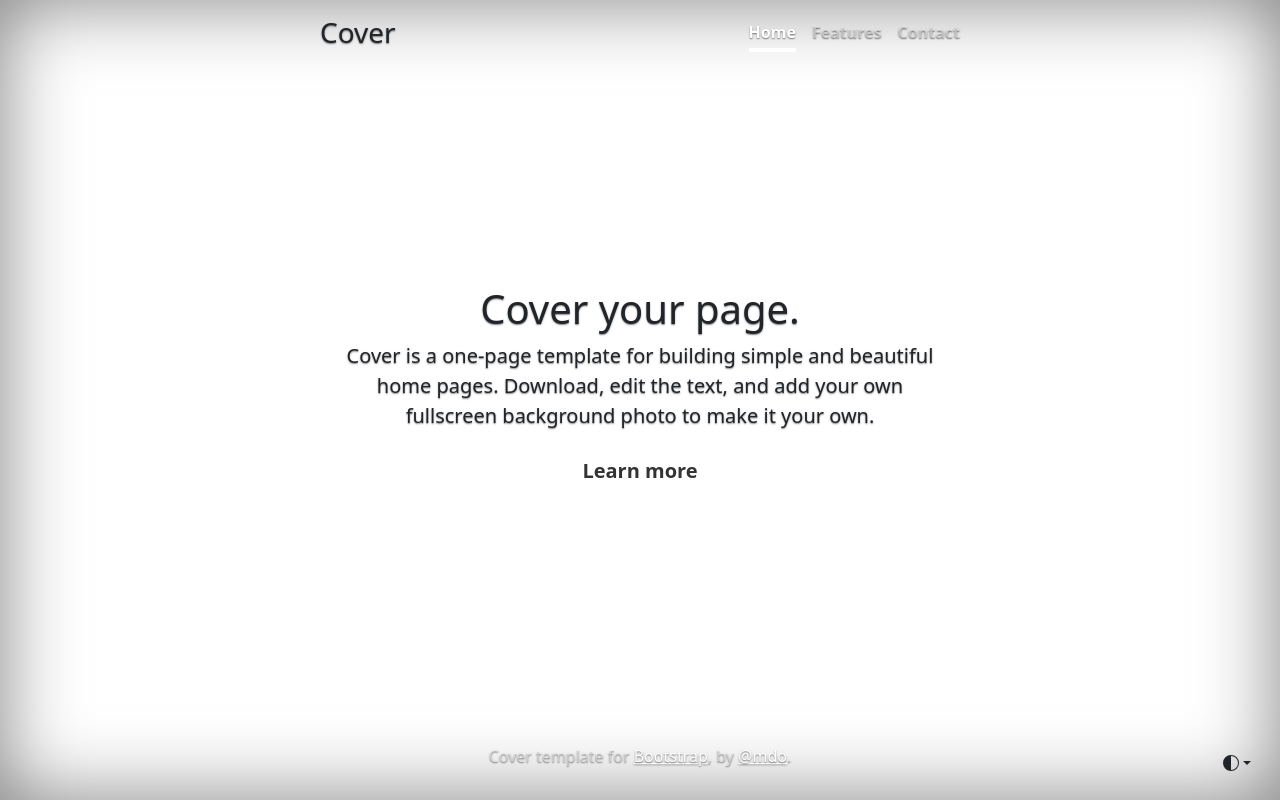
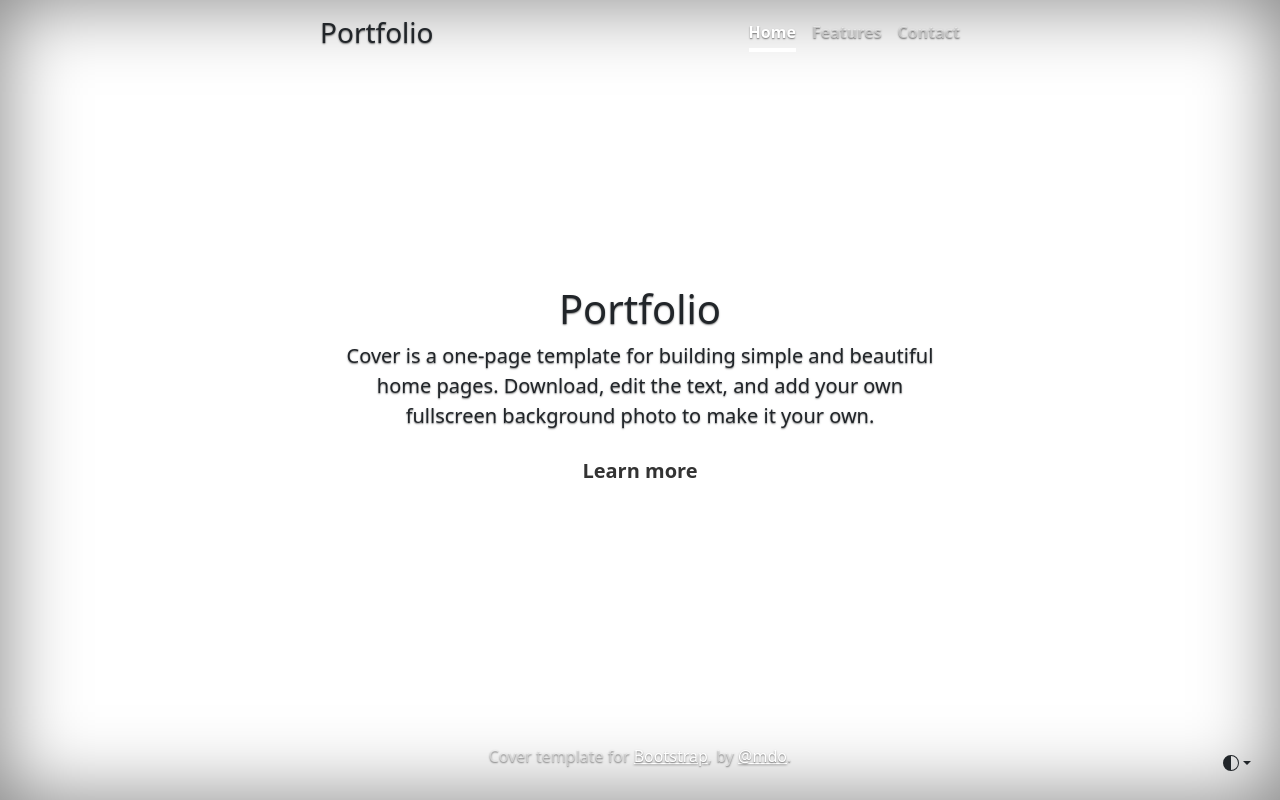
Before and after one commit to Alyessa357/zaio-bootstrap-portfolio, a plain HTML site: page index.html in a window 1280 px wide. Drawn offline with nearby package versions, Linux system fonts and the light colour scheme; a script that the page names is missing.

Commit message:
modified title and nav-title

```diff
--- a/index.html
+++ b/index.html
@@ -1,5 +1,6 @@
 <!doctype html>
 <html lang="en" class="h-100" data-bs-theme="auto">
+
   <head>
     <meta charset="utf-8" />
     <meta name="viewport" content="width=device-width, initial-scale=1" />
@@ -9,7 +10,8 @@
       content="Mark Otto, Jacob Thornton, and Bootstrap contributors"
     />
     <meta name="generator" content="Astro v5.13.2" />
-    <title>Cover Template · Bootstrap v5.3</title>
+    <title>Portfolio | Alyessa Moodley</title>
+    <!-- Bootstrap core CSS -->
     <link
       rel="canonical"
       href="https://getbootstrap.com/docs/5.3/examples/cover/"
@@ -194,7 +196,7 @@
     <div class="cover-container d-flex w-100 h-100 p-3 mx-auto flex-column">
       <header class="mb-auto">
         <div>
-          <h3 class="float-md-start mb-0">Cover</h3>
+          <h3 class="float-md-start mb-0">Portfolio</h3>
           <nav class="nav nav-masthead justify-content-center float-md-end">
             <a
               class="nav-link fw-bold py-1 px-0 active"
@@ -208,7 +210,8 @@
         </div>
       </header>
       <main class="px-3">
-        <h1>Cover your page.</h1>
+
+        <h1>Portfolio</h1>
         <p class="lead">
           Cover is a one-page template for building simple and beautiful home
           pages. Download, edit the text, and add your own fullscreen background
```
